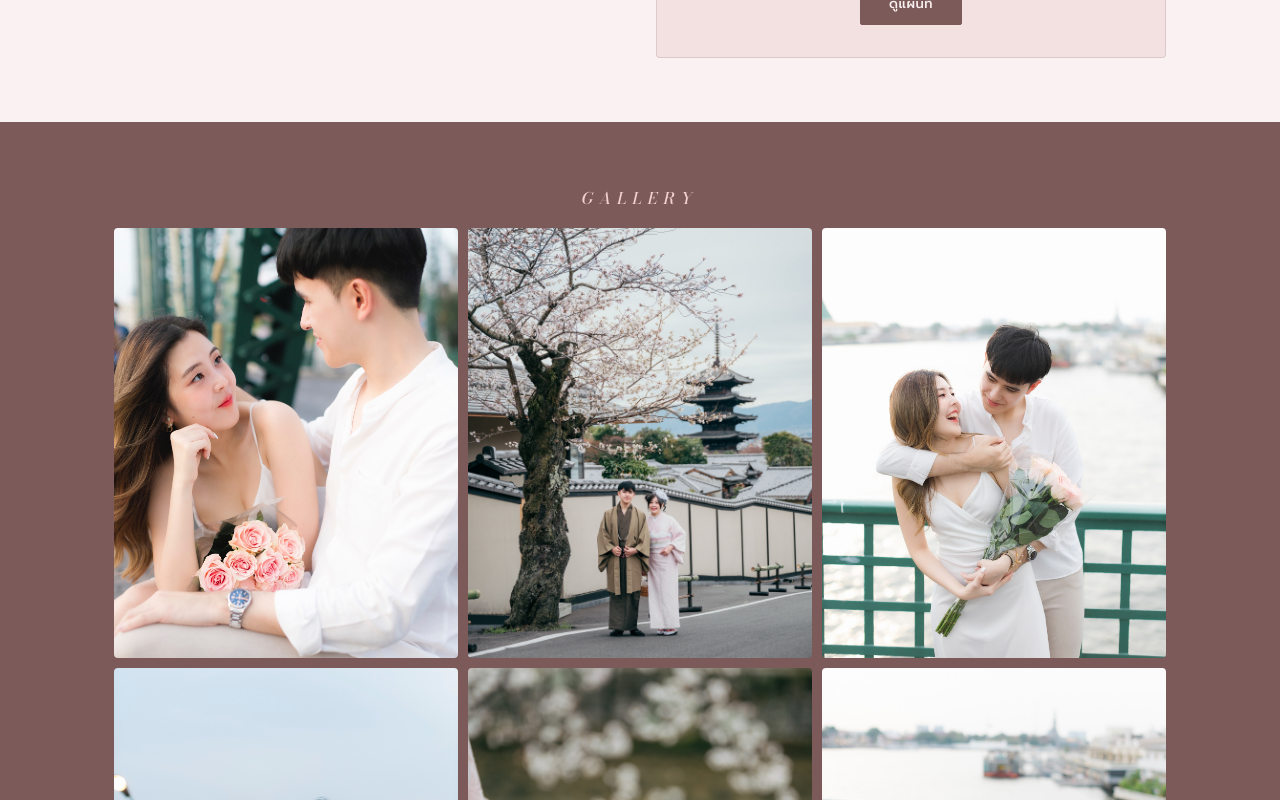
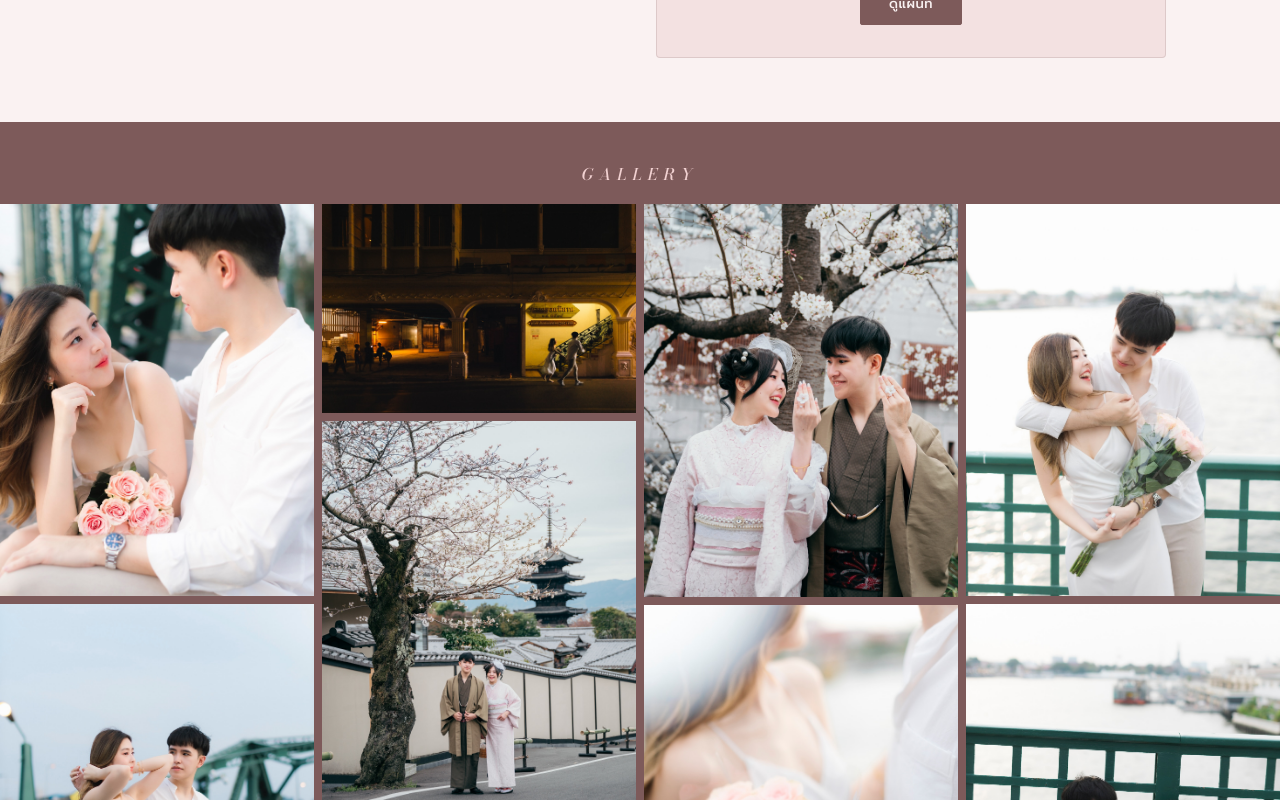
Before and after one commit to ThanesW/PinMoth_Wedding, a React (Vite) app: page / in a window 1280 px wide. Shown: the part 1480-2280 px from the top of the page. Built offline with nearby package versions, Linux system fonts and the light colour scheme.

Commit message:
Full-bleed Pinterest-style gallery: 2 cols mobile, 4 cols desktop, edge-to-edge layout

```diff
--- a/src/WeddingSite.css
+++ b/src/WeddingSite.css
@@ -207,8 +207,15 @@
   padding: 48px 24px;
 }
 
+#gallery {
+  padding-left: 0;
+  padding-right: 0;
+  padding-bottom: 0;
+}
+
 .wedding-section--olive {
   background: var(--olive);
+  padding-bottom: 0;
 }
 
 .wedding-eyebrow--center { text-align: center; }
@@ -325,15 +332,22 @@
 /* ---- gallery ---- */
 .wedding-gallery-masonry {
   column-count: 2;
-  column-gap: 10px;
+  column-gap: 6px;
+  padding: 0;
 }
 
 .wedding-gallery-photo {
   width: 100%;
   display: block;
-  border-radius: 4px;
-  margin-bottom: 10px;
+  border-radius: 0;
+  margin-bottom: 6px;
   break-inside: avoid;
+  cursor: zoom-in;
+  transition: opacity 0.2s ease;
+}
+
+.wedding-gallery-photo:hover {
+  opacity: 0.9;
 }
 
 .wedding-gallery-empty-icon {
@@ -511,6 +525,7 @@
 
   /* sections */
   .wedding-section { padding: 64px 48px; }
+  #gallery { padding: 40px 0 0; }
 
   /* timeline + venue — side by side */
   .wedding-two-col {
@@ -520,7 +535,8 @@
   }
 
   /* gallery — 3 columns */
-  .wedding-gallery-masonry { column-count: 3; }
+  .wedding-gallery-masonry { column-count: 4; column-gap: 8px; }
+  .wedding-gallery-photo { margin-bottom: 8px; }
 
   /* map taller */
   .wedding-map-embed { height: 320px; }
--- a/src/WeddingSite.jsx
+++ b/src/WeddingSite.jsx
@@ -193,7 +193,6 @@ export default function WeddingSite() {
       </section>
 
       <section id="gallery" ref={galleryRef} className="wedding-section wedding-section--olive wedding-reveal">
-        <div className="wedding-inner">
           <p className="wedding-eyebrow wedding-eyebrow--center wedding-eyebrow--light">gallery</p>
           {GALLERY_IMAGES.length > 0 ? (
             <div className="wedding-gallery-masonry">
@@ -213,7 +212,6 @@ export default function WeddingSite() {
               <p className="wedding-gallery-empty-text">ภาพความทรงจำจะอัปเดตเร็วๆ นี้</p>
             </div>
           )}
-        </div>
       </section>
 
       <section ref={rsvpRef} className="wedding-section wedding-reveal">
```
